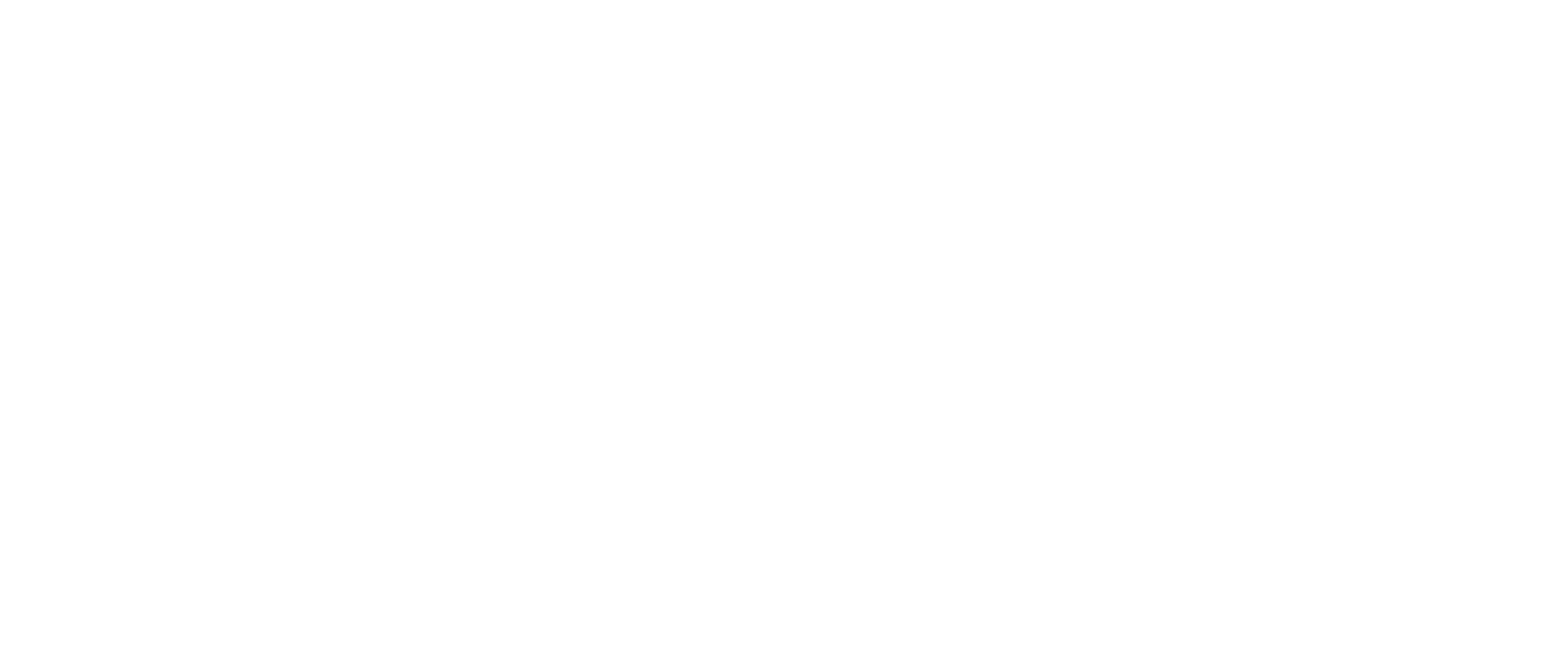
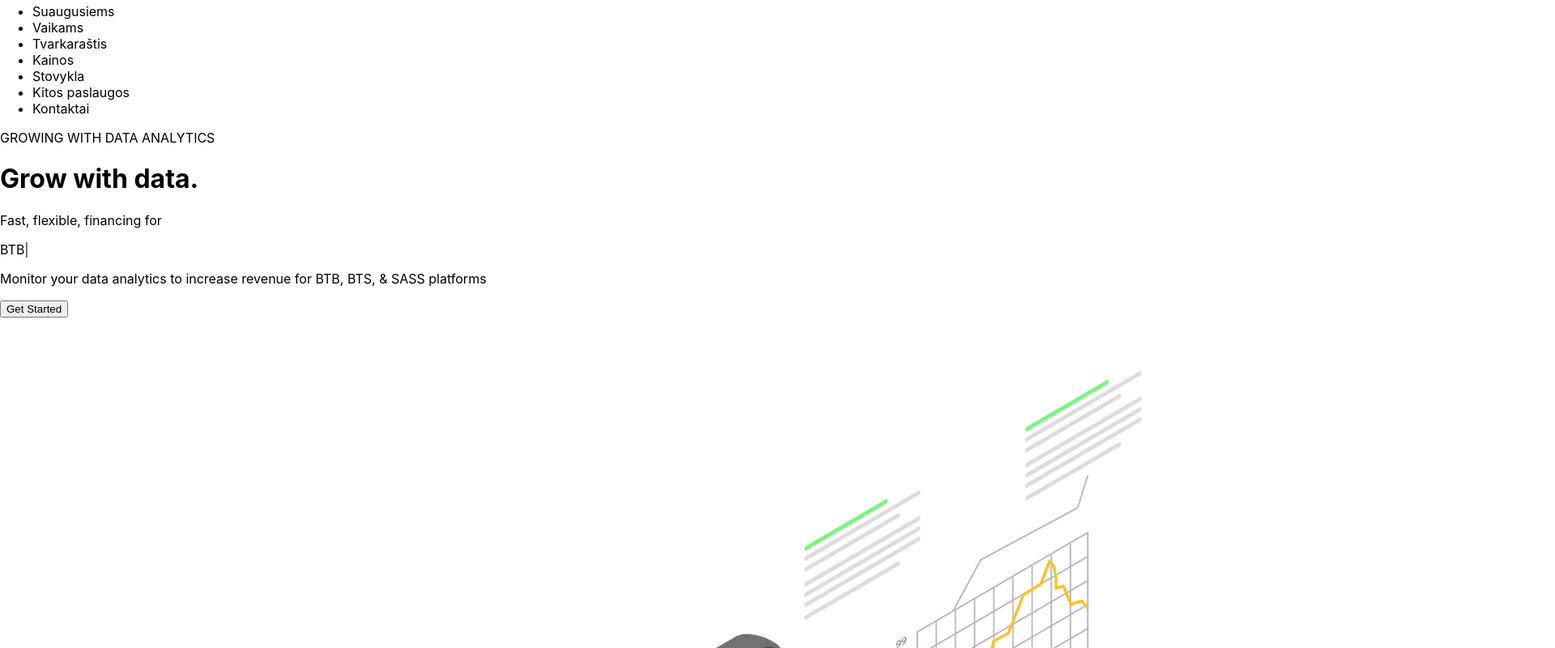
Before and after one commit to estaniulyte/dancing-studio, a React (Create React App) app: page / in a window 1280 px wide. Shown: the part 340-1140 px from the top of the page at 81% size, 1920 px wide, since content can reach past the window. Before the commit the page ends 800 px from the top, so only its background shows below. Built offline with nearby package versions, Linux system fonts and the light colour scheme; the HTML template or start-up script is replaced by a standard one.

Commit message:
feat: add all pages to App.js

```diff
--- a/src/App.js
+++ b/src/App.js
@@ -1,6 +1,20 @@
+import React from 'react'
+import Navbar from './components/Navbar'
+import Hero from './components/Hero'
+import Analytics from './components/Analytics'
+import Newsletter from './components/Newsletter'
+import Cards from './components/Cards'
+import Footer from './components/Footer'
+
 function App() {
   return (
     <div>
+      <Navbar />
+      <Hero />
+      <Analytics />
+      <Newsletter />
+      <Cards />
+      <Footer />
     </div>
   );
 }
```
